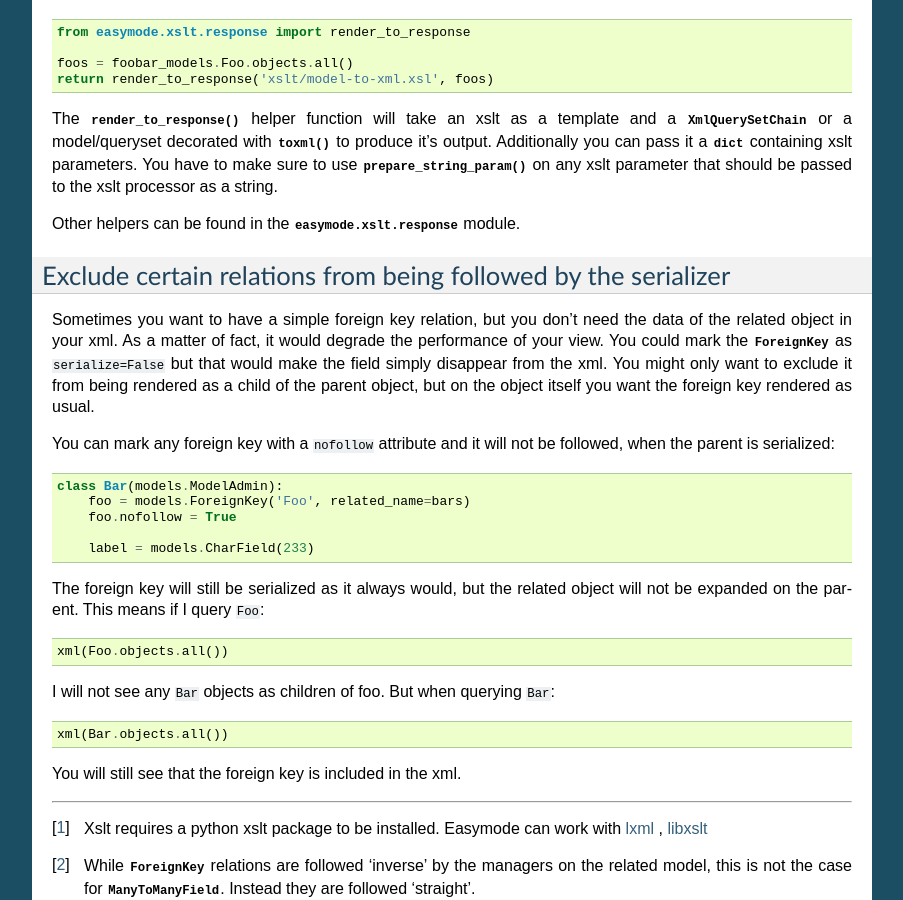
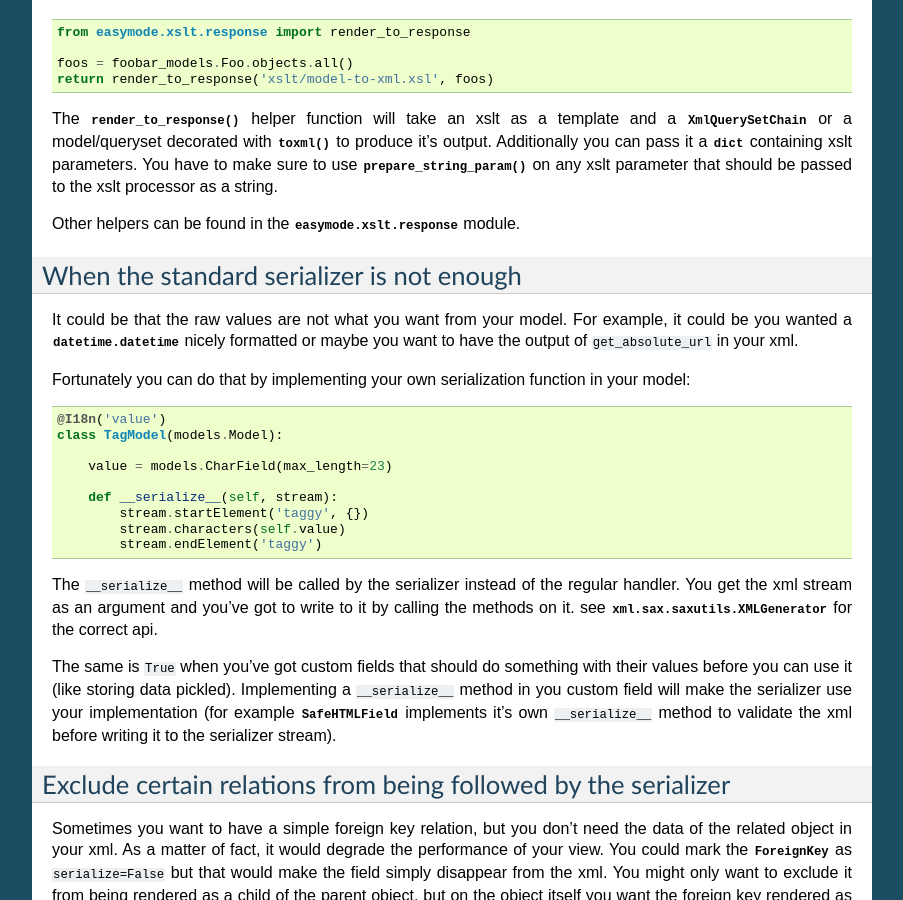
Before and after one commit to specialunderwear/django-easymode, a Sphinx documentation site: the page built from docs/xslt/index.rst, in a window 1280 px wide and 900 px high, scrolled down 1758 px. Shown: the whole window, without its empty margins (198-1101 px from the left). Built offline with Sphinx 7.4.7, drawn with Linux system fonts in a browser that asks for light colours; some of the changed text lies outside the part shown.

Commit message:
Explain the new hook feature added to the serializer. You can now implement your own xml formatter for either a model or a custom field.

```diff
--- a/docs/xslt/index.rst
+++ b/docs/xslt/index.rst
@@ -120,6 +120,38 @@ should be passed to the xslt processor as a string.
 
 Other helpers can be found in the :mod:`easymode.xslt.response` module.
 
+When the standard serializer is not enough
+------------------------------------------
+
+It could be that the raw values are not what you want from your model. For
+example, it could be you wanted a :class:`datetime.datetime` nicely formatted or
+maybe you want to have the output of ``get_absolute_url`` in your xml.
+
+Fortunately you can do that by implementing your own serialization function in
+your model::
+
+    @I18n('value')
+    class TagModel(models.Model):
+
+        value = models.CharField(max_length=23)
+
+        def __serialize__(self, stream):
+            stream.startElement('taggy', {})
+            stream.characters(self.value)
+            stream.endElement('taggy')
+
+The ``__serialize__`` method will be called by the serializer instead of the
+regular handler. You get the xml stream as an argument and you've got to write
+to it by calling the methods on it. see :class:`xml.sax.saxutils.XMLGenerator`
+for the correct api.
+
+The same is ``True`` when you've got custom fields that should do something with
+their values before you can use it (like storing data pickled). Implementing a
+``__serialize__`` method in you custom field will make the serializer use your
+implementation (for example :class:`~easymode.admin.models.fields.SafeHTMLField`
+implements it's own ``__serialize__`` method to validate the xml before writing it
+to the serializer stream).
+
 .. _nofollow:
 
 Exclude certain relations from being followed by the serializer
```
